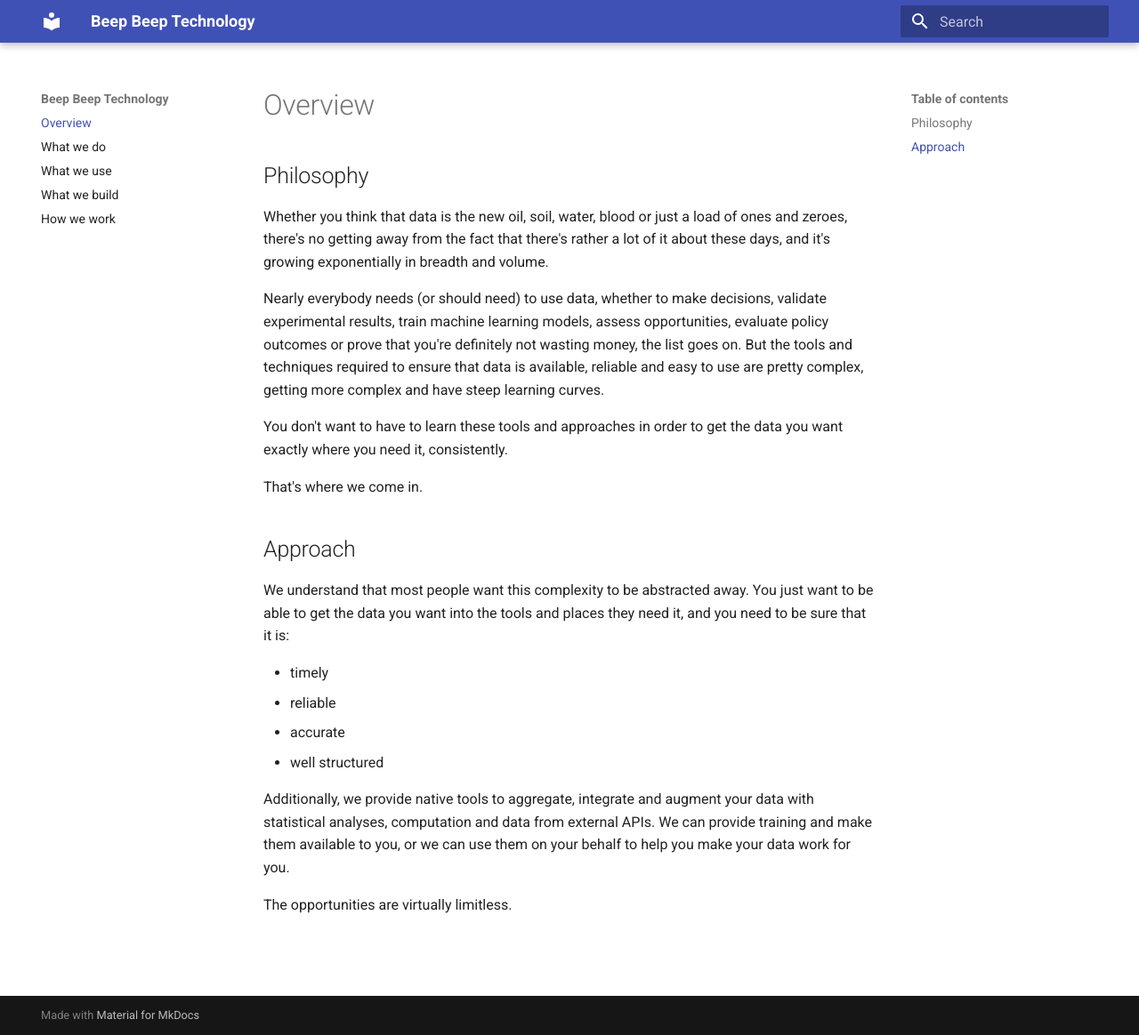
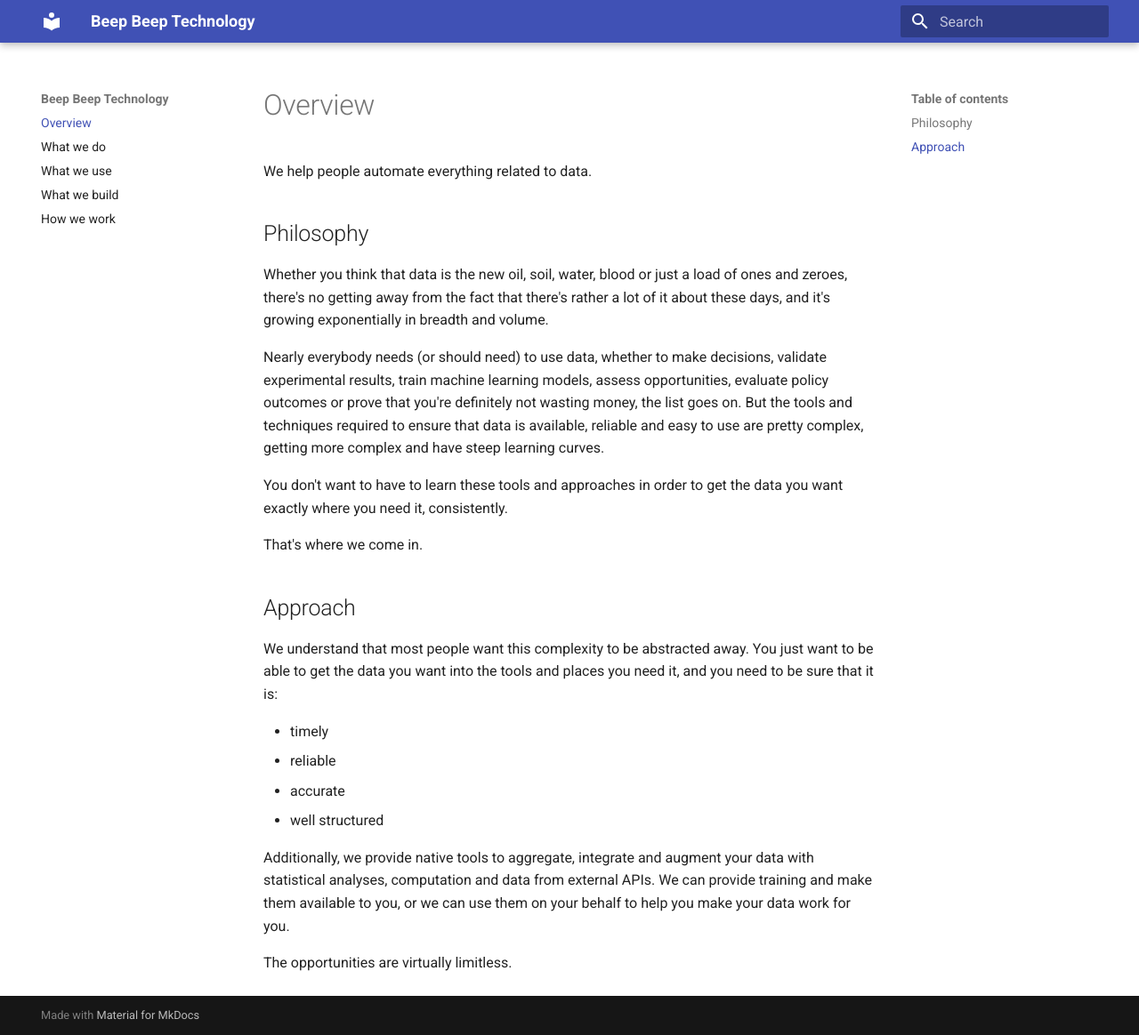
Before and after one commit to beepbeeptechnology/beepbeeptechnology.github.io, an MkDocs documentation site: the page built from docs/index.md, in a window 1280 px wide and 1164 px high. Shown: the whole window at 89% size. Built offline with MkDocs 1.6.1 and Material for MkDocs 9.7.7, drawn with Linux system fonts in a browser that asks for light colours.

Commit message:
Updated content

```diff
--- a/docs/index.md
+++ b/docs/index.md
@@ -1,4 +1,5 @@
 # Overview
+We help people automate everything related to data.
 
 ## Philosophy
 Whether you think that data is the new oil, soil, water, blood or  just a load of ones and zeroes, there's no getting away from the fact that there's rather a lot of it about these days, and it's growing exponentially in breadth and volume.
@@ -10,7 +11,7 @@ You don't want to have to learn these tools and approaches in order to get the d
 That's where we come in.
 
 ## Approach
-We understand that most people want this complexity to be abstracted away.  You just want to be able to get the data you want into the tools and places they need it, and you need to be sure that it is:
+We understand that most people want this complexity to be abstracted away.  You just want to be able to get the data you want into the tools and places you need it, and you need to be sure that it is:
 
 * timely
 * reliable
```
Also changed, not shown: docs/what_we_build.md (+2 -0 lines).
